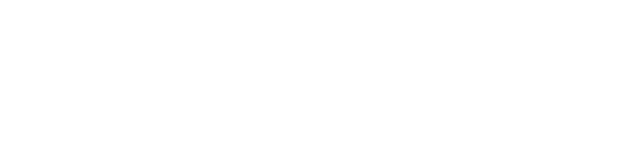
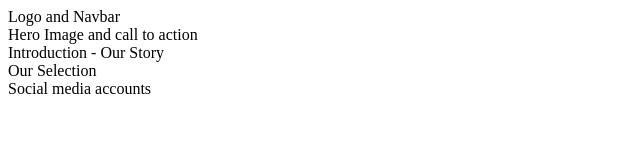
Before and after one commit to unkhan87/mr-jones-cakes, a plain HTML site: page index.html in a window 1280 px wide. Shown: the whole page, without its empty margins (0-640 px from the left). Drawn offline with Linux system fonts and the light colour scheme.

Commit message:
Add basic structire for the landing page

```diff
--- a/index.html
+++ b/index.html
@@ -12,6 +12,20 @@
     <title>Mr Jones Cakes</title>
 </head>
 <body>
-
+    <header>
+        Logo and Navbar
+    </header>
+    <section>
+        Hero Image and call to action
+    </section>
+    <section>
+        Introduction - Our Story
+    </section>
+    <section>
+        Our Selection
+    </section>
+    <footer>
+        Social media accounts
+    </footer>
 </body>
 </html>
```
